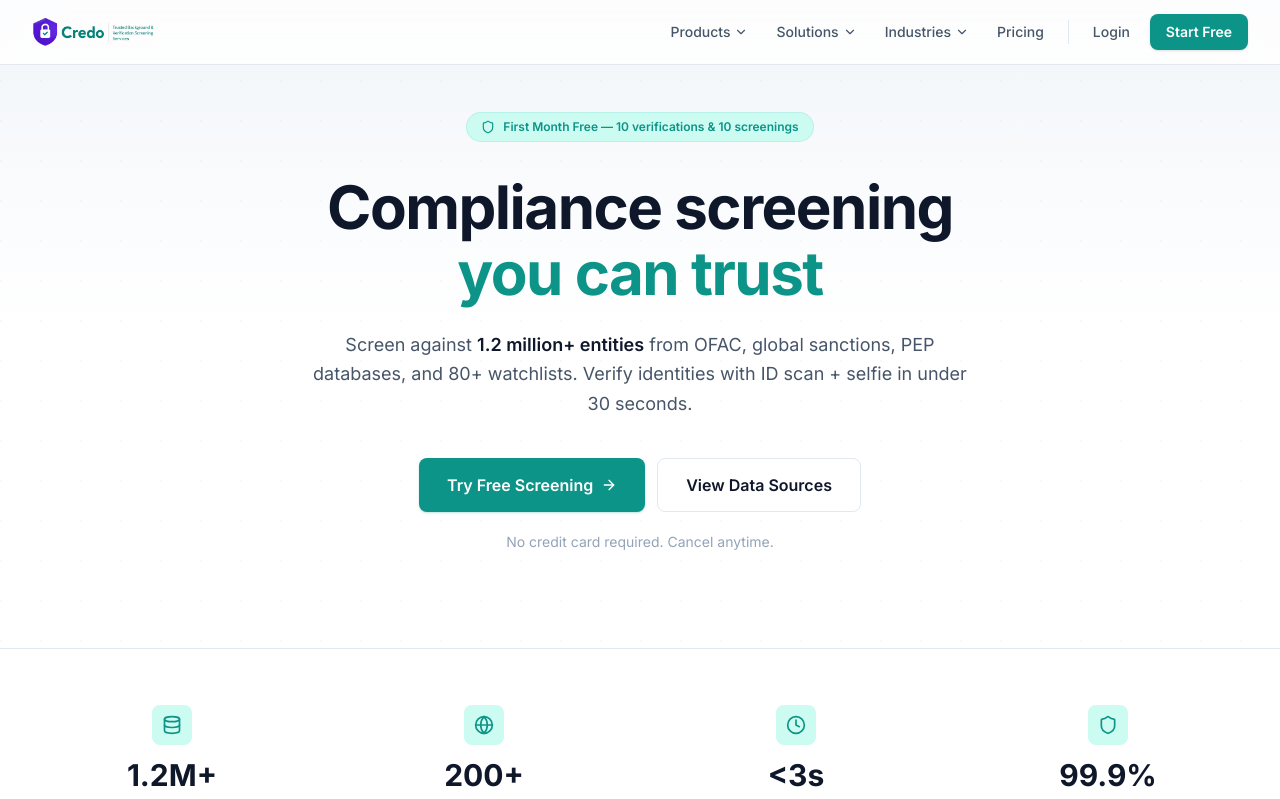
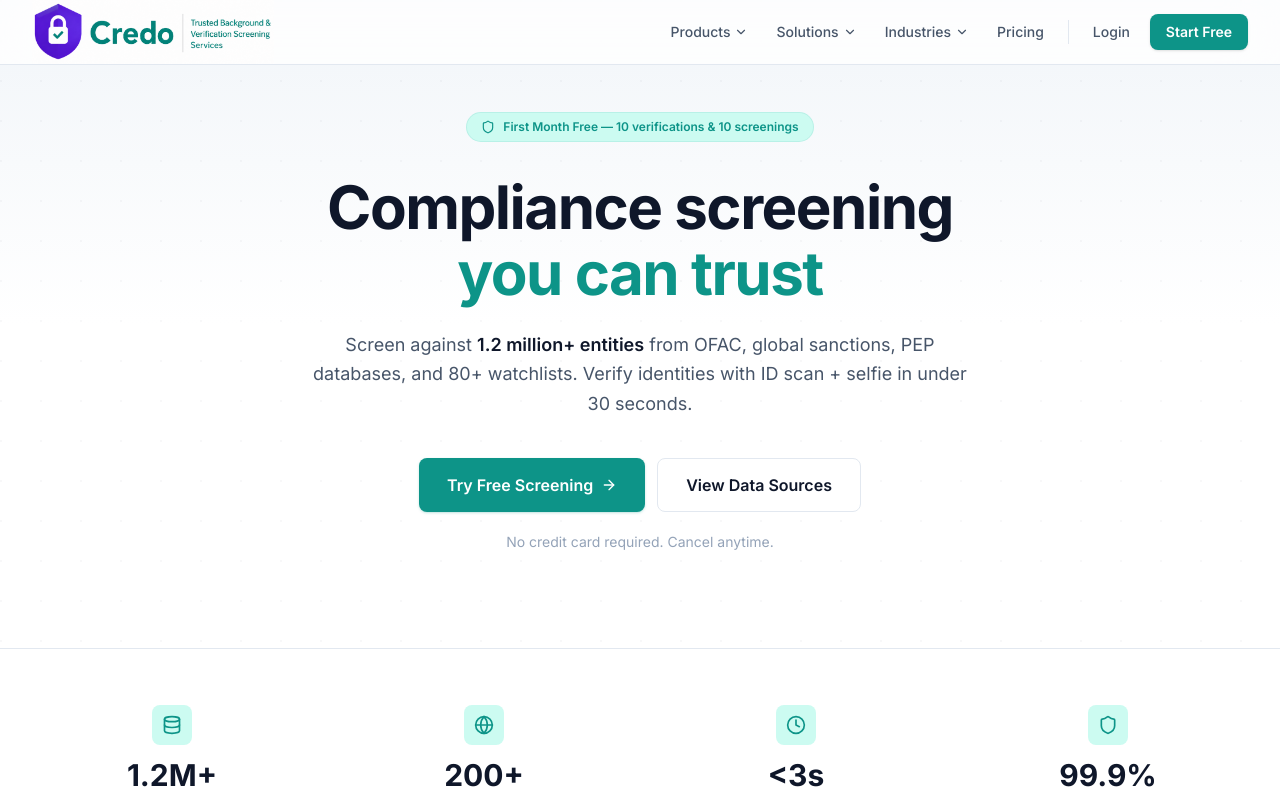
Before and after one commit to tanveerafzal/credo-screening-app, a Next.js app: page / in a window 1280 px wide. Shown: the top 799 px of the page. Built offline with nearby package versions, Linux system fonts and the light colour scheme.

Commit message:
Increase logo height to 110px for better visibility
Co-Authored-By: Claude Opus 4.6 (1M context) <noreply@anthropic.com>

```diff
--- a/src/components/Logo.tsx
+++ b/src/components/Logo.tsx
@@ -7,7 +7,7 @@ interface LogoProps {
 }
 
 export function Logo({ size = 32, className = '', showText = true }: LogoProps) {
-  const height = size;
+  const height = 110;
   // The logo image has a ~2.2:1 aspect ratio
   const width = Math.round(height * 2.2);
 
```
